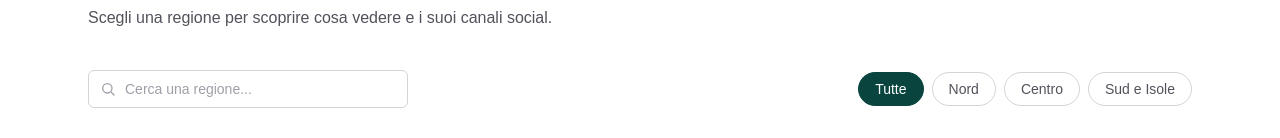
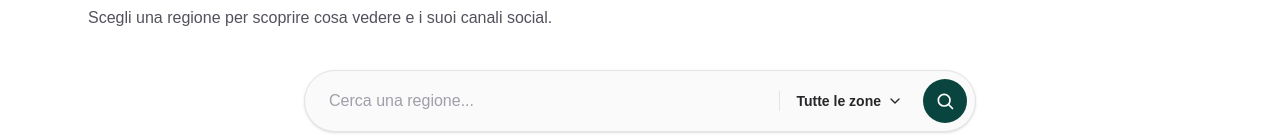
Before and after one commit to rewindmediaproductionr-sudo/placesofitaly, a Next.js app: page / in a window 1280 px wide. Shown: the part 637-775 px from the top of the page. Built offline with nearby package versions, Linux system fonts and the light colour scheme; grey boxes are pictures that could not be loaded; a web font is replaced by a local one.

Commit message:
Redesign region search as pill bar with multiselect zone dropdown
Replace the separate search field and filter chips with a single
rounded search bar (input + zone dropdown + search button), where
nord/centro/sud are multiselect checkboxes instead of single-choice.

```diff
--- a/components/RegionExplorer.tsx
+++ b/components/RegionExplorer.tsx
@@ -1,15 +1,16 @@
 "use client";
 
-import { useMemo, useState } from "react";
+import { useEffect, useMemo, useRef, useState } from "react";
 import RegionCard from "@/components/RegionCard";
 import { regionAreaLabels, type Region, type RegionArea } from "@/lib/regions";
 
-const areaFilters: Array<{ value: RegionArea | "tutte"; label: string }> = [
-  { value: "tutte", label: "Tutte" },
-  { value: "nord", label: regionAreaLabels.nord },
-  { value: "centro", label: regionAreaLabels.centro },
-  { value: "sud", label: regionAreaLabels.sud },
-];
+const ALL_AREAS: RegionArea[] = ["nord", "centro", "sud"];
+
+const areaShortLabels: Record<RegionArea, string> = {
+  nord: "Nord",
+  centro: "Centro",
+  sud: "Sud",
+};
 
 const DIACRITICS = new RegExp("[\\u0300-\\u036f]", "g");
 
@@ -27,23 +28,98 @@ function matchesQuery(region: Region, query: string) {
 
 export default function RegionExplorer({ regions }: { regions: Region[] }) {
   const [query, setQuery] = useState("");
-  const [area, setArea] = useState<RegionArea | "tutte">("tutte");
+  const [selectedAreas, setSelectedAreas] = useState<Set<RegionArea>>(
+    () => new Set(ALL_AREAS)
+  );
+  const [dropdownOpen, setDropdownOpen] = useState(false);
+  const containerRef = useRef<HTMLFormElement>(null);
+
+  useEffect(() => {
+    function handleOutsideClick(event: MouseEvent) {
+      if (!containerRef.current?.contains(event.target as Node)) {
+        setDropdownOpen(false);
+      }
+    }
+    function handleEscape(event: KeyboardEvent) {
+      if (event.key === "Escape") setDropdownOpen(false);
+    }
+    document.addEventListener("mousedown", handleOutsideClick);
+    document.addEventListener("keydown", handleEscape);
+    return () => {
+      document.removeEventListener("mousedown", handleOutsideClick);
+      document.removeEventListener("keydown", handleEscape);
+    };
+  }, []);
+
+  function toggleArea(area: RegionArea) {
+    setSelectedAreas((prev) => {
+      const next = new Set(prev);
+      if (next.has(area)) {
+        next.delete(area);
+      } else {
+        next.add(area);
+      }
+      return next;
+    });
+  }
+
+  const dropdownLabel =
+    selectedAreas.size === 0 || selectedAreas.size === ALL_AREAS.length
+      ? "Tutte le zone"
+      : ALL_AREAS.filter((area) => selectedAreas.has(area))
+          .map((area) => areaShortLabels[area])
+          .join(", ");
 
   const filtered = useMemo(() => {
     const normalizedQuery = normalize(query.trim());
+    const noAreaFilter = selectedAreas.size === 0 || selectedAreas.size === ALL_AREAS.length;
     return regions.filter((region) => {
-      const matchesArea = area === "tutte" || region.area === area;
+      const matchesArea = noAreaFilter || selectedAreas.has(region.area);
       return matchesArea && matchesQuery(region, normalizedQuery);
     });
-  }, [regions, query, area]);
+  }, [regions, query, selectedAreas]);
 
   return (
     <div>
-      <div className="flex flex-col gap-4 sm:flex-row sm:items-center sm:justify-between">
-        <label className="relative w-full sm:max-w-xs">
-          <span className="sr-only">Cerca una regione</span>
+      <form
+        onSubmit={(event) => event.preventDefault()}
+        ref={containerRef}
+        className="relative mx-auto flex w-full max-w-2xl items-center rounded-full border border-zinc-200 bg-zinc-50 py-2 pl-6 pr-2 shadow-sm dark:border-white/10 dark:bg-zinc-900"
+      >
+        <input
+          type="search"
+          value={query}
+          onChange={(event) => setQuery(event.target.value)}
+          placeholder="Cerca una regione..."
+          className="min-w-0 flex-1 bg-transparent py-2 text-base text-zinc-900 placeholder:text-zinc-400 focus:outline-none dark:text-white dark:placeholder:text-zinc-500"
+        />
+
+        <button
+          type="button"
+          onClick={() => setDropdownOpen((open) => !open)}
+          aria-expanded={dropdownOpen}
+          className="flex shrink-0 items-center gap-1.5 border-l border-zinc-200 pl-4 pr-3 text-sm font-semibold text-zinc-800 dark:border-white/10 dark:text-zinc-100"
+        >
+          {dropdownLabel}
           <svg
-            className="pointer-events-none absolute left-3 top-1/2 h-4 w-4 -translate-y-1/2 text-zinc-400"
+            className={`h-4 w-4 transition-transform ${dropdownOpen ? "rotate-180" : ""}`}
+            fill="none"
+            viewBox="0 0 24 24"
+            stroke="currentColor"
+            strokeWidth={2}
+            aria-hidden
+          >
+            <path strokeLinecap="round" strokeLinejoin="round" d="m6 9 6 6 6-6" />
+          </svg>
+        </button>
+
+        <button
+          type="submit"
+          aria-label="Cerca"
+          className="ml-2 flex h-11 w-11 shrink-0 items-center justify-center rounded-full bg-brand-600 text-white transition-colors hover:bg-brand-700"
+        >
+          <svg
+            className="h-5 w-5"
             fill="none"
             viewBox="0 0 24 24"
             stroke="currentColor"
@@ -53,35 +129,41 @@ export default function RegionExplorer({ regions }: { regions: Region[] }) {
             <circle cx="11" cy="11" r="7" />
             <path strokeLinecap="round" d="m21 21-4.3-4.3" />
           </svg>
-          <input
-            type="search"
-            value={query}
-            onChange={(event) => setQuery(event.target.value)}
-            placeholder="Cerca una regione..."
-            className="w-full rounded-md border border-zinc-300 bg-white py-2 pl-9 pr-3 text-sm text-zinc-900 placeholder:text-zinc-400 focus:border-brand-500 focus:outline-none focus:ring-1 focus:ring-brand-500 dark:border-white/15 dark:bg-zinc-900 dark:text-white dark:placeholder:text-zinc-500"
-          />
-        </label>
-        <div className="flex flex-wrap gap-2">
-          {areaFilters.map((filter) => {
-            const active = area === filter.value;
+        </button>
+
+        {dropdownOpen ? (
+          <div className="absolute right-0 top-full z-10 mt-2 w-56 rounded-2xl border border-zinc-200 bg-white p-2 shadow-lg dark:border-white/10 dark:bg-zinc-900">
+            {ALL_AREAS.map((area) => {
+              const checked = selectedAreas.has(area);
               return (
                 <button
-                key={filter.value}
+                  key={area}
                   type="button"
-                onClick={() => setArea(filter.value)}
-                aria-pressed={active}
-                className={`rounded-full border px-4 py-1.5 text-sm font-medium transition-colors ${
-                  active
-                    ? "border-brand-600 bg-brand-600 text-white"
-                    : "border-zinc-300 text-zinc-600 hover:border-brand-500 hover:text-brand-600 dark:border-white/15 dark:text-zinc-400 dark:hover:border-brand-500 dark:hover:text-brand-500"
+                  onClick={() => toggleArea(area)}
+                  aria-pressed={checked}
+                  className="flex w-full items-center justify-between rounded-xl px-4 py-3 text-left text-base font-medium text-zinc-800 transition-colors hover:bg-zinc-100 dark:text-zinc-100 dark:hover:bg-white/5"
+                >
+                  {regionAreaLabels[area]}
+                  <span
+                    className={`flex h-5 w-5 items-center justify-center rounded-md border-2 transition-colors ${
+                      checked
+                        ? "border-brand-600 bg-brand-600"
+                        : "border-zinc-300 dark:border-white/20"
                     }`}
+                    aria-hidden
                   >
-                {filter.label}
+                    {checked ? (
+                      <svg className="h-3.5 w-3.5 text-white" fill="none" viewBox="0 0 24 24" stroke="currentColor" strokeWidth={3}>
+                        <path strokeLinecap="round" strokeLinejoin="round" d="m5 13 4 4L19 7" />
+                      </svg>
+                    ) : null}
+                  </span>
                 </button>
               );
             })}
           </div>
-      </div>
+        ) : null}
+      </form>
 
       {filtered.length > 0 ? (
         <div className="mt-8 grid grid-cols-1 gap-5 sm:grid-cols-2 lg:grid-cols-3">
```
Lines whose indentation alone changed are shown as unchanged.
